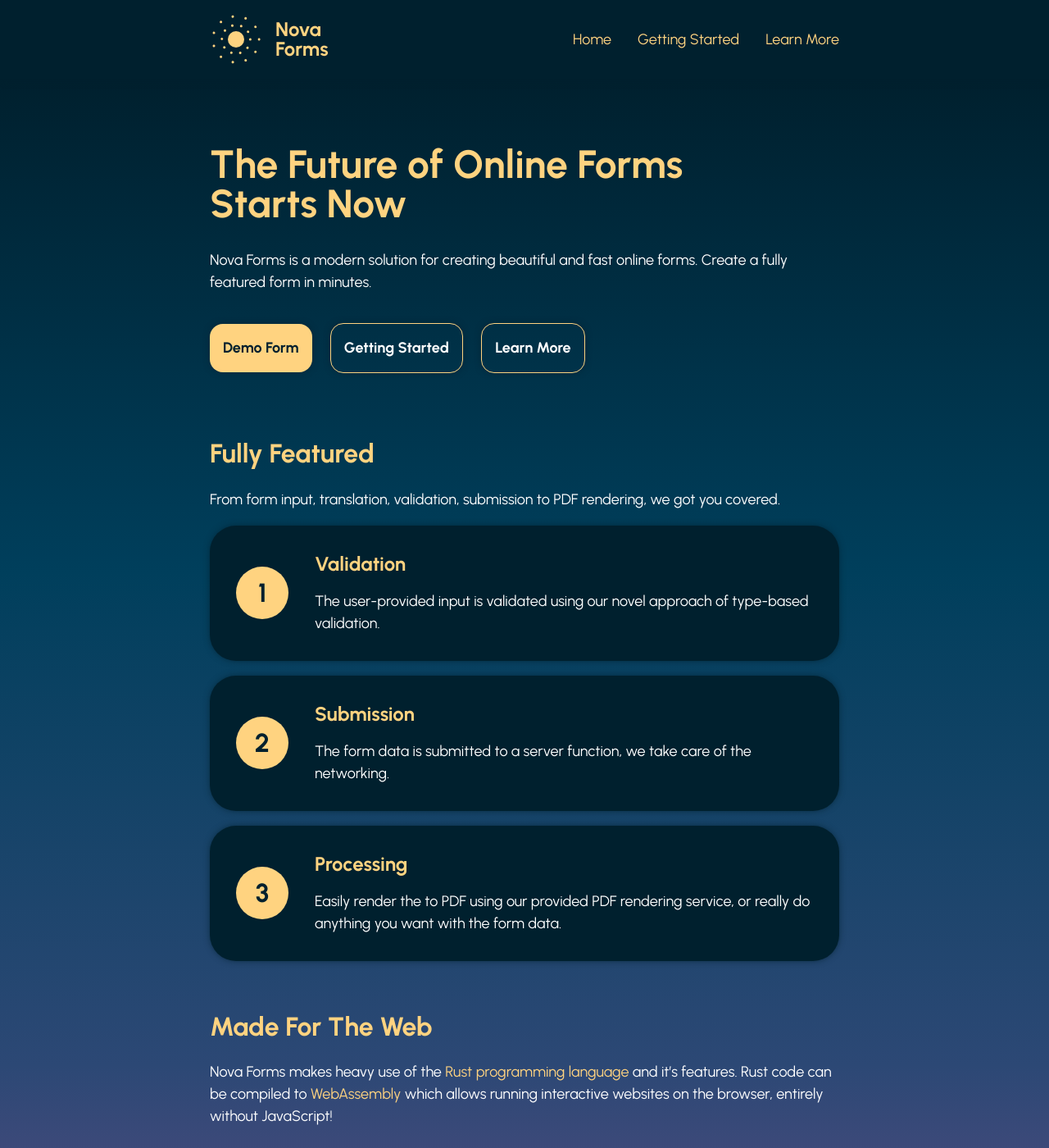
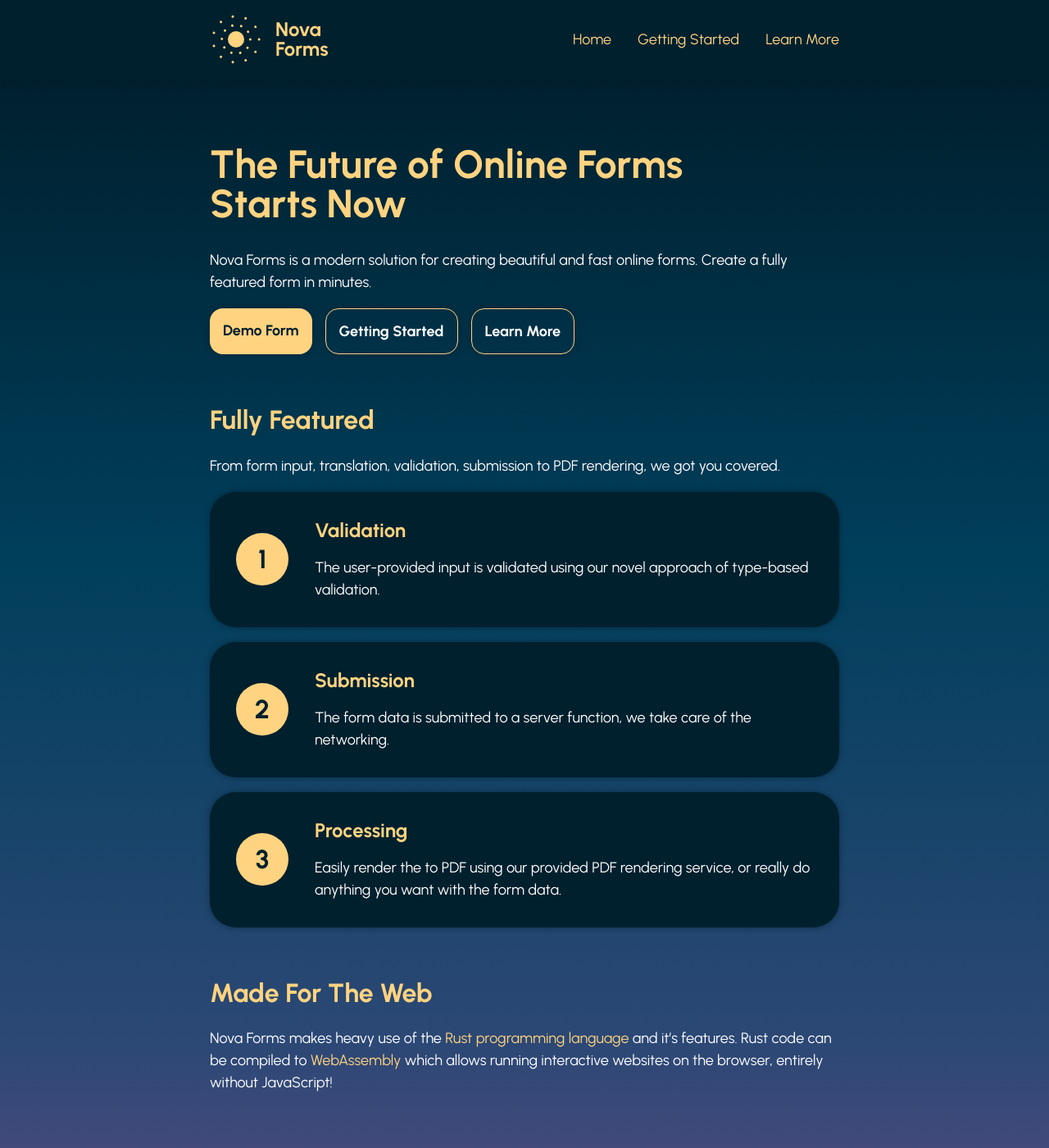
Before and after one commit to nova-forms/nova-forms.github.io, a Jekyll site: the page built from index.markdown, in a window 1280 px wide and 1400 px high. Shown: the whole window at 82% size. Built offline with Jekyll 4.4.1, drawn with Linux system fonts in a browser that asks for light colours; our own code applies the rules of GitHub Pages for plain Markdown files.

Commit message:
buttons fix

```diff
--- a/index.markdown
+++ b/index.markdown
@@ -7,9 +7,11 @@ layout: default
 Nova Forms is a modern solution for creating beautiful and fast online forms.
 Create a fully featured form in minutes.
 
-<a class="button" href="/nova-forms-demo">Demo Form</a>
-<a class="button secondary" href="/start">Getting Started</a>
-<a class="button secondary" href="/learn">Learn More</a>
+<div class="button-row">
+    <a class="button" href="/nova-forms-demo">Demo Form</a>
+    <a class="button secondary" href="/start">Getting Started</a>
+    <a class="button secondary" href="/learn">Learn More</a>
+</div>
 
 ## Fully Featured
 
--- a/start.markdown
+++ b/start.markdown
@@ -48,5 +48,7 @@ That was already it! You can continue from this starter template to build your o
 
 We highly recommend using [VS Code](https://code.visualstudio.com/) for development alongside with the recommended plugins. The plugins will be automatically recommended to you once you open the starter template.
 
-<a class="button" href="https://docs.rs/nova-forms/latest/nova_forms/">Documentation</a>
-<a class="button" href="https://github.com/nova-forms/nova-forms-demo">Demo Project</a>
+<div class="button-row">
+    <a class="button" href="https://docs.rs/nova-forms/latest/nova_forms/">Documentation</a>
+    <a class="button" href="https://github.com/nova-forms/nova-forms-demo">Demo Project</a>
+</div>
--- a/style.css
+++ b/style.css
@@ -209,8 +209,14 @@ p code {
     color: var(--light);
 }
 
-.button + .button {
-    margin-left: 1em;
+.button-row {
+    display: flex;
+    flex-wrap: wrap;
+    gap: 16px;
+}
+
+.button-row .button {
+    margin: 0;
 }
 
 pre.highlight {
```
